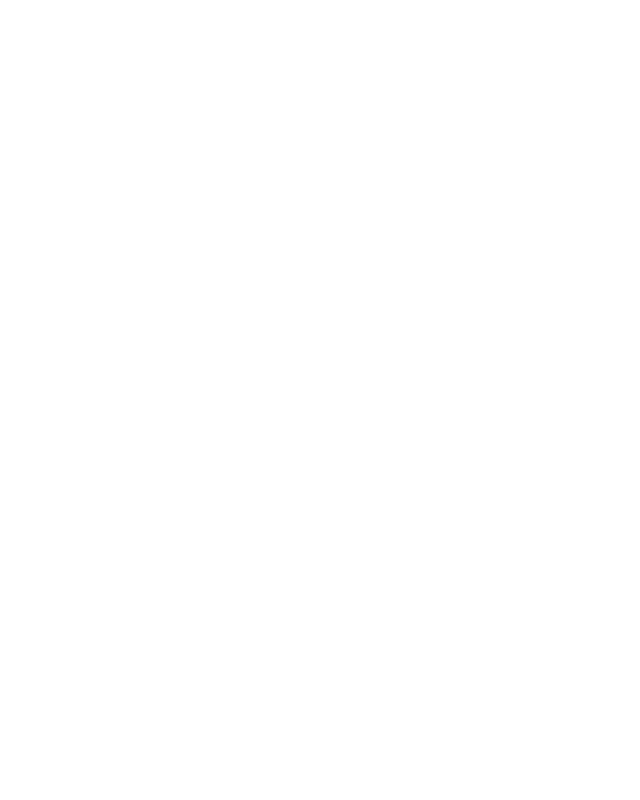
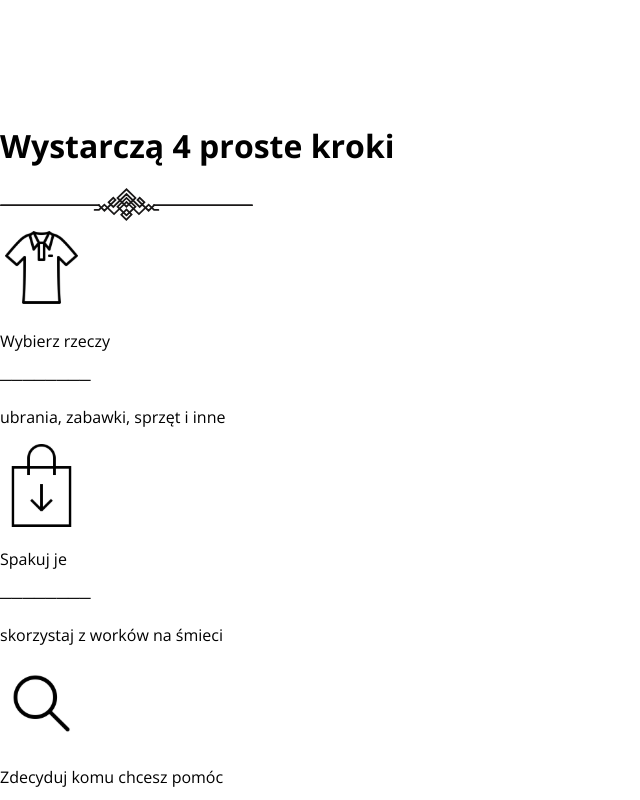
Before and after one commit to kamiltlr/ReWear, a React (Vite) app: page / in a window 1280 px wide. Shown: the part 1200-2000 px from the top of the page, without its empty margins (0-640 px from the left). Before the commit the page ends 1109 px from the top, so only its background shows below. Built offline with nearby package versions, Linux system fonts and the light colour scheme.

Commit message:
Update home.jsx

```diff
--- a/src/components/home.jsx
+++ b/src/components/home.jsx
@@ -3,7 +3,8 @@
 import HomeHeader from './HomeHeader';
 import HomeNavigation from './HomeNavigation';
 import HomeMain from './HomeMain';
-import HomeThreeColumns from './HomeThreeColumns'
+import HomeThreeColumns from './HomeThreeColumns';
+import HomeSimpleSteps from './HomeSimpleSteps';
 
 function Home() {
   return (
@@ -12,6 +13,7 @@
       <HomeNavigation />
       <HomeMain />
       <HomeThreeColumns />
+      <HomeSimpleSteps />
     </div>
   );
 }
```
